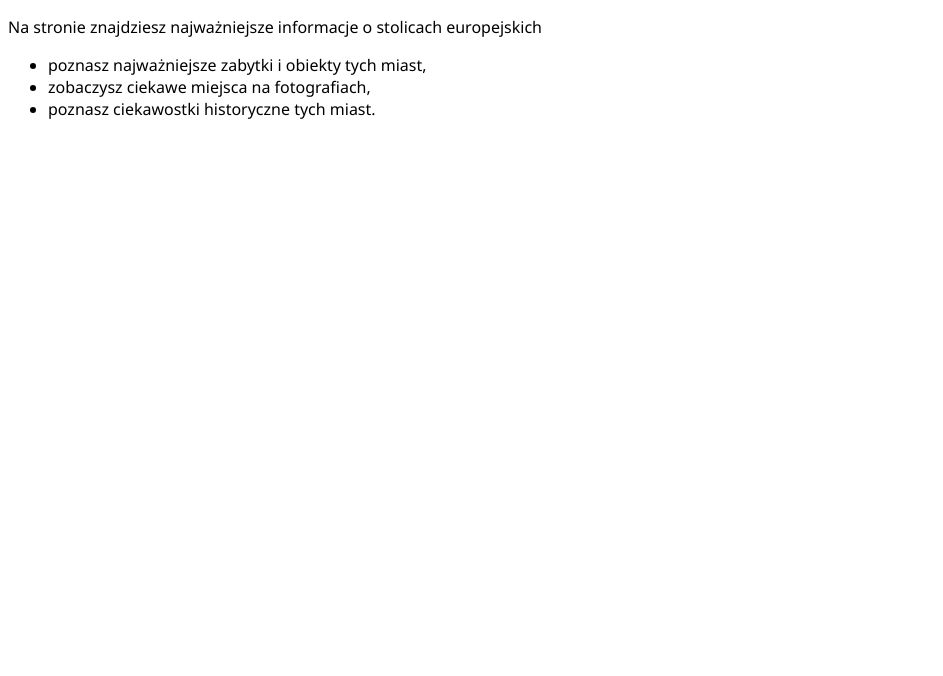
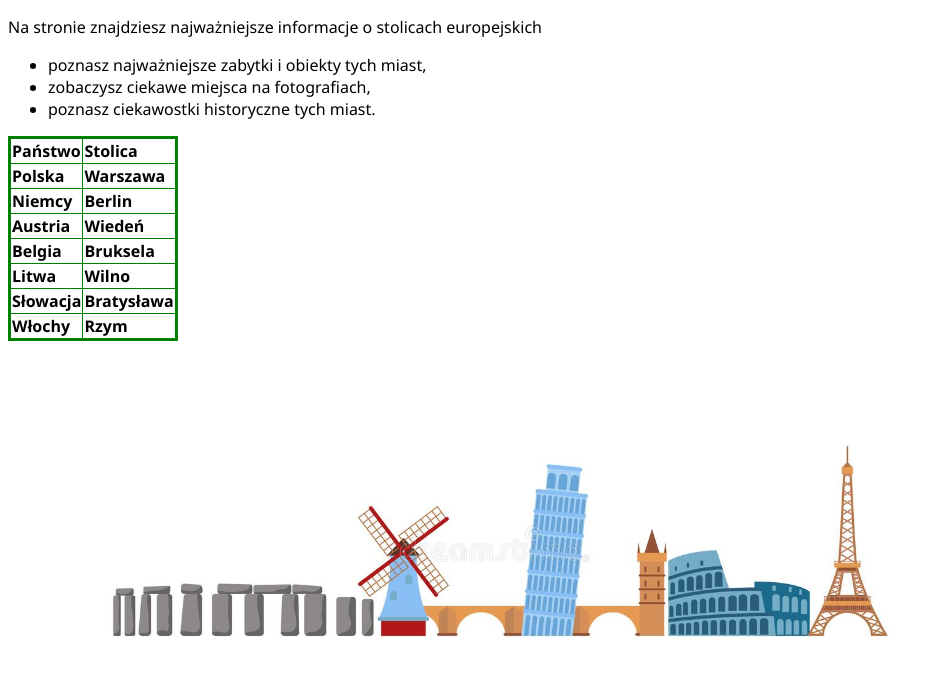
Before and after one commit to wupeq/PodrozeHTML-Page, a plain HTML site: page index.html in a window 1280 px wide. Shown: the part 100-776 px from the top of the page, without its empty margins (0-943 px from the left). Drawn offline with Linux system fonts and the light colour scheme.

Commit message:
School update
Just an update that I added in school

```diff
--- a/index.html
+++ b/index.html
@@ -2,6 +2,7 @@
 <html lang="pl"">
   <head>
 
+    <title>Podróżny Blog</title>
     <meta charset="UTF-8">
     <title>Podróżny blog</title>
     <link rel="stylesheet" href="style.css">
@@ -21,6 +22,70 @@
       </ul>
     </p>
 
+    <table border="1">
+      <tr>
+
+        <p id="tablica">
+
+          <td><b>Państwo</b></td>
+          <td><b>Stolica</b></td>
+
+        </p>
+
+      </tr>
+
+      <tr>
+
+        <td><b>Polska</b></td>
+        <td><b>Warszawa</b></td>
+
+      </tr>
+
+      <tr>
+
+        <td><b>Niemcy</b></td>
+        <td><b>Berlin</b></td>
+
+      </tr>
+
+      <tr>
+
+        <td><b>Austria</b></td>
+        <td><b>Wiedeń</b></td>
+
+      </tr>
+
+      <tr>
+
+        <td><b>Belgia</b></td>
+        <td><b>Bruksela</b></td>
+
+      </tr>
+
+      <tr>
+
+        <td><b>Litwa</b></td>
+        <td><b>Wilno</b></td>
+
+      </tr>
+
+      <tr>
+
+        <td><b>Słowacja</b></td>
+        <td><b>Bratysława</b></td>
+
+      </tr>
+
+      <tr>
+
+        <td><b>Włochy</b></td>
+        <td><b>Rzym</b></td>
+
+      </tr>
+
+    </table>
+
+    <img src="europa.jpg" alt="Zdjęcie Europy" weight="800" height="400">
 
   </body>
 </html>
--- a/style.css
+++ b/style.css
@@ -15,3 +15,11 @@ body {
 
 
 }
+
+table {
+
+  table-layout: fixed;
+  border-collapse: collapse;
+  border: 3px solid green;
+
+}
```
Also changed, not shown: europa.jpg (added), 1 other file.
